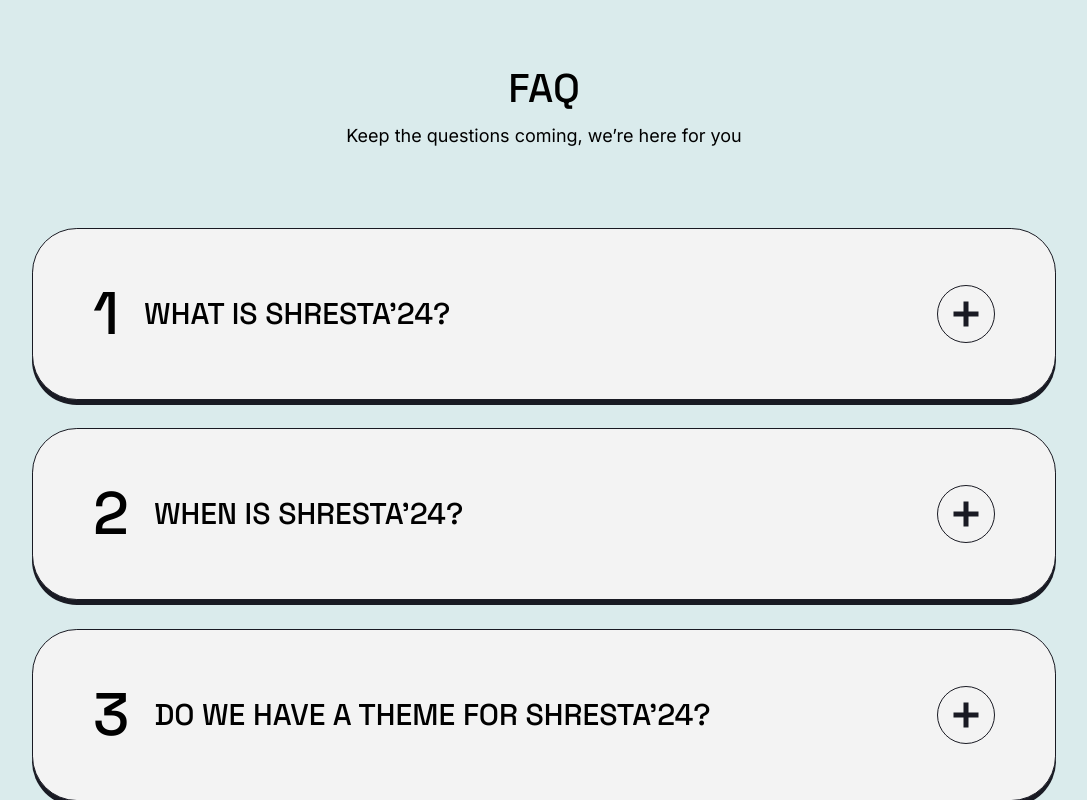
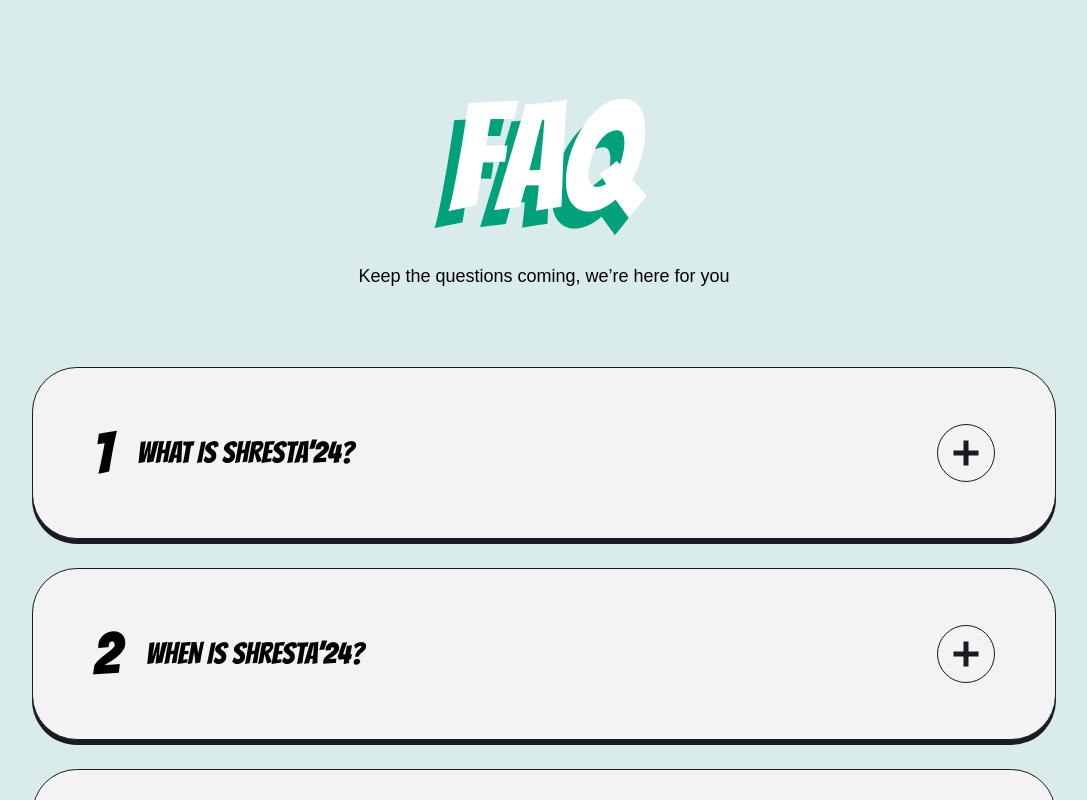
Before and after one commit to MitsMediaClub/Sreshta-24, a Next.js app: page / in a window 1280 px wide. Shown: the top 800 px of the page, without its empty margins (96-1183 px from the left). Built offline with nearby package versions, Linux system fonts and the light colour scheme.

Commit message:
font changes

```diff
--- a/app/components/tech/faq/faq.css
+++ b/app/components/tech/faq/faq.css
@@ -1,4 +1,6 @@
-@import url("https://fonts.googleapis.com/css2?family=Space+Grotesk:wght@400;500&display=swap");
+@import url('https://fonts.googleapis.com/css2?family=Bangers&display=swap');
+
+
 
  body{
   background:  #DAEBEC ;
@@ -11,22 +13,6 @@
   margin: 5% 10%;
   border-radius: 20px;
 
-    .question {
-      /* Styles for the question elements */
-      cursor: pointer;
-    }
-
-    .answer {
-      /* Styles for the answer elements */
-      display: none;
-      transition: all 3s ease-in-out;
-    }
-
-
-    .answer.active {
-      /* Styles for the answer elements when active */
-      display: block;
-    }
      .section {
       margin-bottom: 20px;
       margin-top: 20px;
@@ -98,7 +84,7 @@ a {
 }
 
 .title {
-  font-size: 40px;
+  font-size: 150px;
   font-weight: 500;
   line-height: 127.5%;
   position: relative;
@@ -106,11 +92,15 @@ a {
   display: inline-flex;
   align-items: center;
   justify-content: center;
-  font-family: Space Grotesk;
+  font-family: "Bangers", system-ui;
   width: 100%;
   margin-bottom: 10px;
+  color: #fff;
+}
 
-}
+  h1{
+    text-shadow: -14px 17px 0px #01A17B;
+  }
 @media (max-width: 767.98px) {
   .title {
     font-size: 36px;
@@ -125,6 +115,8 @@ a {
   align-items: center;
   justify-content: center;
   width: 100%;
+  font-family: 'GoodDog', sans-serif;
+
   /* 23/18 */
 }
 @media (max-width: 479.98px) {
@@ -135,7 +127,7 @@ a {
 
 .process {
   padding: 70px 0 70px 0;
-  font-family: Space Grotesk;
+  font-family: "Bangers", system-ui;
 }
 
 @media (max-width: 767.98) {
@@ -198,7 +190,7 @@ a {
 }
 .accordions__number {
   font-size: 60px;
-  font-family: Space Grotesk;
+  font-family: "Bangers", system-ui;
   padding-right: 1.5625rem;
   font-weight: 500;
 }
@@ -215,7 +207,7 @@ a {
 }
 
 .accordions__title {
-  font-family: Space Grotesk;
+  font-family: "Bangers", system-ui;
   font-size: 30px;
   font-weight: 500;
   text-transform: capitalize;
@@ -295,6 +287,7 @@ a {
   box-sizing: content-box;
   position: relative;
   z-index: 5;
+  font-family: 'GoodDog', sans-serif;
 }
 @media (max-width: 767.98px) {
   .accordions__content {
```
